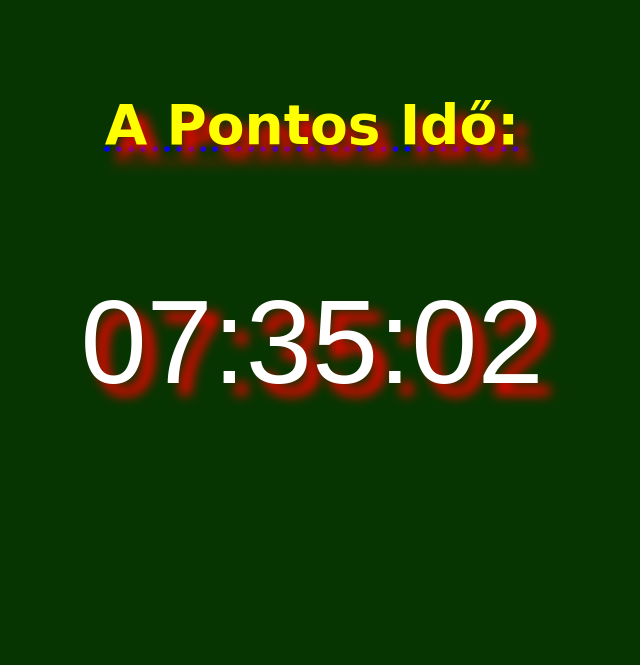
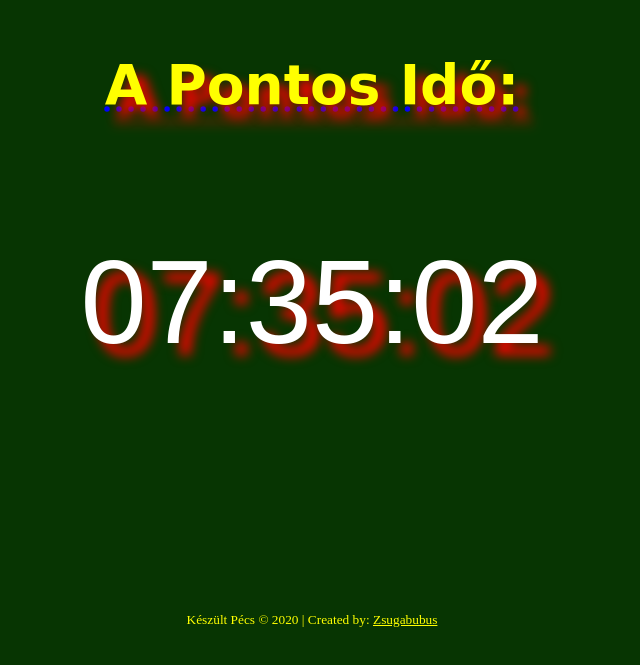
Before and after one commit to bukfa-web/Szinora, a plain HTML site: page index.html in a window 1280 px wide. Shown: the part 107-772 px from the top of the page, without its empty margins (328-968 px from the left). Drawn offline with Linux system fonts and the light colour scheme; a web font is replaced by a local one.

Commit message:
Add files via upload

```diff
--- a/index.html
+++ b/index.html
@@ -3,12 +3,12 @@
 Created using JS Bin
 http://jsbin.com
 
-Copyright (c) 2020 by bukfa-web (http://jsbin.com/pilurab/19/edit)
+Copyright (c) 2020 by bukfa-web (http://jsbin.com/pilurab/26/edit)
 
 Released under the MIT license: http://jsbin.mit-license.org
 -->
 <meta name="robots" content="noindex">
-<html>
+<html><html lang = "HU">
 <head>
 <meta name="description" content="Színóra">
   <meta charset="utf-8">
@@ -37,7 +37,7 @@ html, body {
 h1 {
 
   font-size: 55px;
-  margin-top: -40;
+  margin-top: -40px;
   text-align: center;
   position: relative;
   top: 25%;
@@ -46,6 +46,17 @@ h1 {
   text-decoration: underline dotted blue;
   font-family: 'Amatic SC', cursive;
 }
+
+#footer-wrapper {
+
+  margin-top: 640px;
+  text-align: center;
+  position: relative;
+  top: -125%;
+  color: yellow;
+
+}
+
 </style>
 </head>
 <body>
@@ -53,7 +64,16 @@ h1 {
 
 <div id="clock">12:13:14</div>
 
-<script id="jsbin-javascript">
+  <footer>
+    <div id="footer-wrapper">
+      <p><small>Készült Pécs © 2020 | Created by:
+        <a href="https://bukfa-web.github.io/Zsugabubus/"
+    style="color:yellow"
+title="Zsugabubus">Zsugabubus</a></small></p>
+
+    </div>
+  </footer>
+  <script id="jsbin-javascript">
 function colorClock(){
   var date = new Date();
 
```
